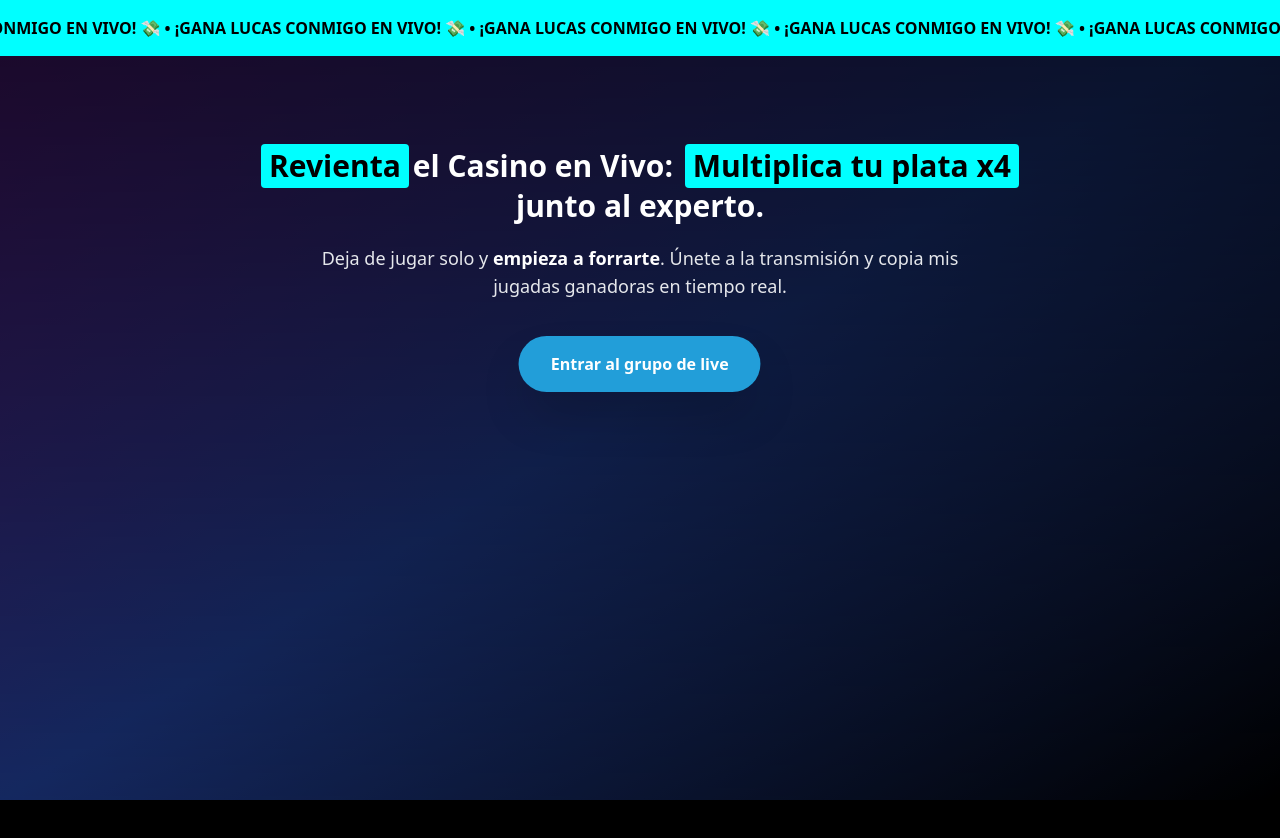
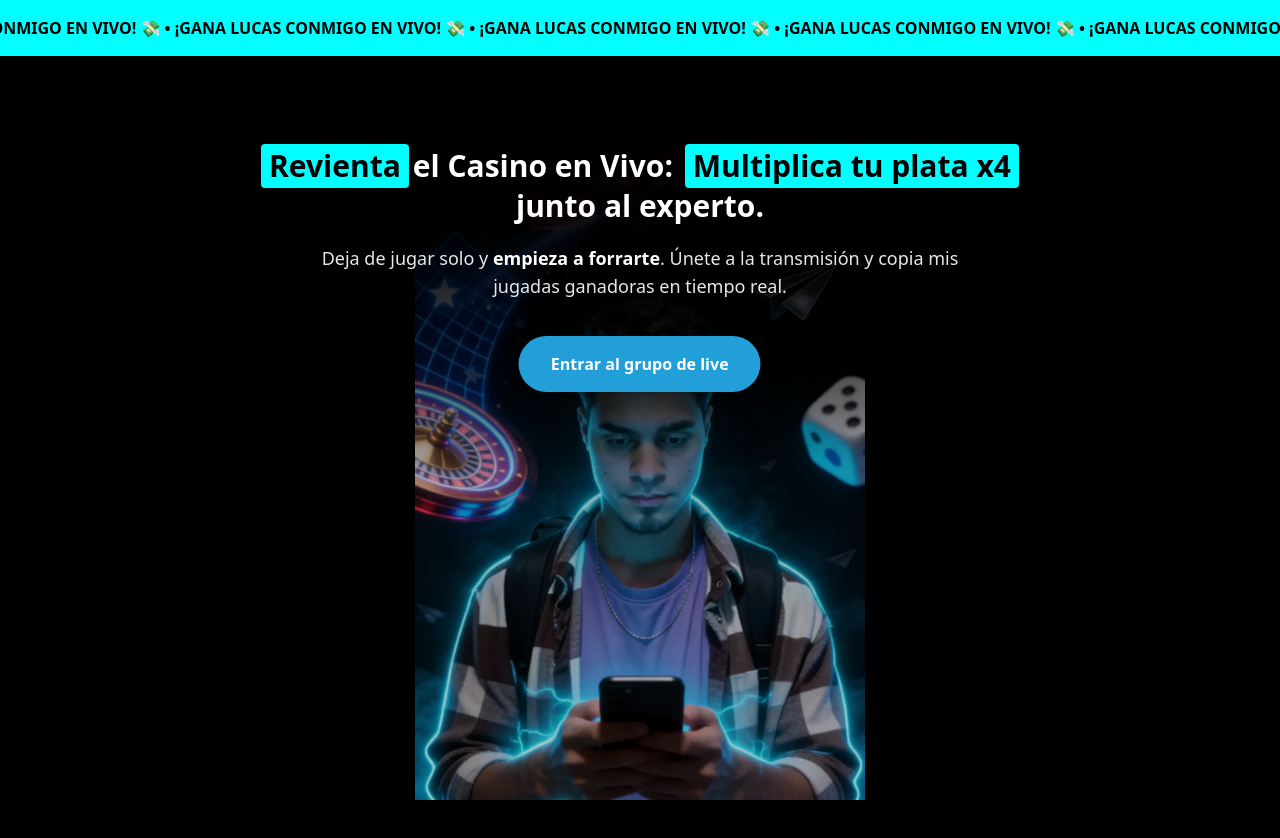
Before and after one commit to 24games/elian-lives-lp-retargeting, a Next.js app: page / in a window 1280 px wide. Shown: the top 838 px of the page. Built offline with nearby package versions, Linux system fonts and the light colour scheme.

Commit message:
Fix: Corrigir exibiÃ§Ã£o da imagem de background - remover fallback e usar tag img direta

```diff
--- a/app/page.tsx
+++ b/app/page.tsx
@@ -12,22 +12,19 @@ export default function Home() {
       {/* Seção Hero */}
       <div className="relative w-full" style={{ minHeight: '200vh' }}>
         {/* Background Image - Garantir que apareça completa */}
-        <div
-          className="fixed inset-0 w-full h-full -z-10"
-          style={{
-            backgroundImage: "url('/images/BG RETARGETING ELIAN.webp')",
-            backgroundSize: 'contain',
-            backgroundRepeat: 'no-repeat',
-            backgroundPosition: 'center top',
-            backgroundAttachment: 'fixed',
-          }}
-        >
-          {/* Fallback caso a imagem não carregue */}
-          <div className="absolute inset-0 bg-gradient-to-br from-purple-900 via-blue-900 to-black" />
+        <div className="fixed inset-0 w-full h-full -z-10 bg-black overflow-hidden">
+          <div className="absolute inset-0 flex items-start justify-center">
+            <img
+              src="/images/BG RETARGETING ELIAN.webp"
+              alt="Background"
+              className="w-full h-auto object-contain max-h-screen"
+              style={{ minHeight: '100vh' }}
+            />
+          </div>
         </div>
 
-        {/* Overlay Gradiente - Mais suave para não esconder a imagem */}
-        <div className="absolute inset-0 bg-gradient-to-b from-black/70 via-black/30 to-transparent" style={{ minHeight: '100vh' }} />
+        {/* Overlay Gradiente - Muito suave para não esconder a imagem */}
+        <div className="absolute inset-0 bg-gradient-to-b from-black/40 via-black/20 to-transparent" style={{ minHeight: '100vh', pointerEvents: 'none' }} />
 
         {/* Conteúdo Principal - Metade superior da tela */}
         <div className="relative z-10 min-h-screen flex flex-col items-center justify-start px-4 md:px-8 pt-20 md:pt-24">
```
Also changed, not shown: app/layout.tsx (line endings or trailing spaces), next.config.js (line endings or trailing spaces), package.json (line endings or trailing spaces), postcss.config.js (line endings or trailing spaces), tailwind.config.js (line endings or trailing spaces), tsconfig.json (line endings or trailing spaces), 2 other files (tests, documents, lock files or other folders).
